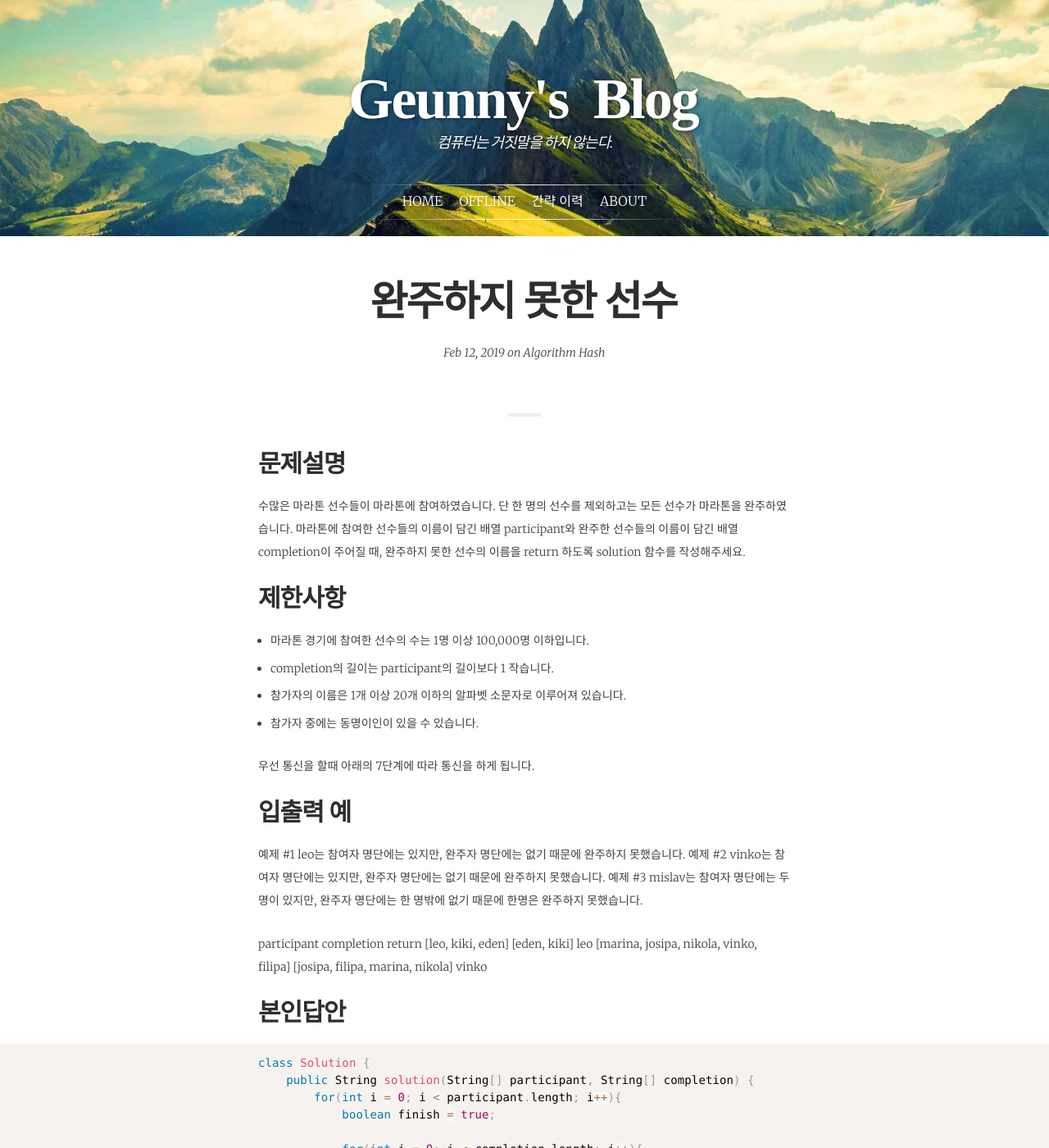
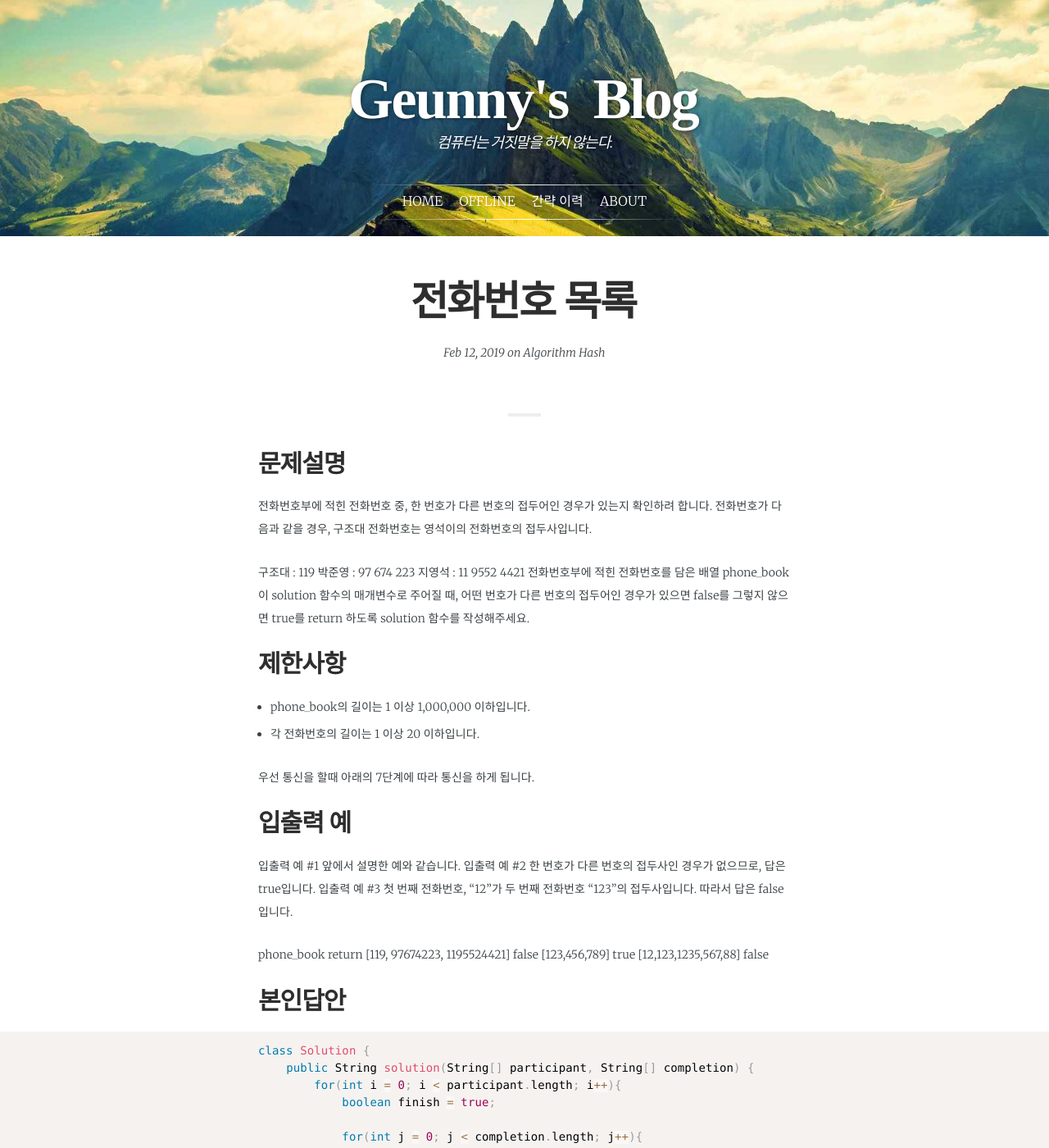
Before and after one commit to jwillmer/jekyllDecent, a Jekyll site: the page built from _posts/2019-02-12-algorithm-hash-2.md, in a window 1280 px wide and 1400 px high. Shown: the whole window at 82% size. Built offline with Jekyll 4.4.1, drawn with Linux system fonts in a browser that asks for light colours; some web fonts are replaced.

Commit message:
Update 2019-02-12-algorithm-hash-2.md

```diff
--- a/_posts/2019-02-12-algorithm-hash-2.md
+++ b/_posts/2019-02-12-algorithm-hash-2.md
@@ -1,7 +1,7 @@
 ---
 layout:            post
-title:             "완주하지 못한 선수"
-menutitle:         "해시를 이용한 알고리즘 1"
+title:             "전화번호 목록"
+menutitle:         "해시를 이용한 알고리즘 2"
 tags:              Algorithm Hash
 category:          Algorithm
 author:            geunyoung
@@ -17,26 +17,32 @@ math:		   false
 
 
 ## 문제설명
-수많은 마라톤 선수들이 마라톤에 참여하였습니다. 단 한 명의 선수를 제외하고는 모든 선수가 마라톤을 완주하였습니다.
-마라톤에 참여한 선수들의 이름이 담긴 배열 participant와 완주한 선수들의 이름이 담긴 배열 completion이 주어질 때, 완주하지 못한 선수의 이름을 return 하도록 solution 함수를 작성해주세요.
+
+전화번호부에 적힌 전화번호 중, 한 번호가 다른 번호의 접두어인 경우가 있는지 확인하려 합니다.
+전화번호가 다음과 같을 경우, 구조대 전화번호는 영석이의 전화번호의 접두사입니다.
+
+구조대 : 119
+박준영 : 97 674 223
+지영석 : 11 9552 4421
+전화번호부에 적힌 전화번호를 담은 배열 phone_book 이 solution 함수의 매개변수로 주어질 때, 어떤 번호가 다른 번호의 접두어인 경우가 있으면 false를 그렇지 않으면 true를 return 하도록 solution 함수를 작성해주세요.
+
 
 ## 제한사항
- - 마라톤 경기에 참여한 선수의 수는 1명 이상 100,000명 이하입니다.
- - completion의 길이는 participant의 길이보다 1 작습니다.
- - 참가자의 이름은 1개 이상 20개 이하의 알파벳 소문자로 이루어져 있습니다.
- - 참가자 중에는 동명이인이 있을 수 있습니다.
+ - phone_book의 길이는 1 이상 1,000,000 이하입니다.
+ - 각 전화번호의 길이는 1 이상 20 이하입니다.
 
 우선 통신을 할때 아래의 7단계에 따라 통신을 하게 됩니다.
 
 
 ## 입출력 예
-예제 #1 leo는 참여자 명단에는 있지만, 완주자 명단에는 없기 때문에 완주하지 못했습니다.
-예제 #2 vinko는 참여자 명단에는 있지만, 완주자 명단에는 없기 때문에 완주하지 못했습니다.
-예제 #3 mislav는 참여자 명단에는 두 명이 있지만, 완주자 명단에는 한 명밖에 없기 때문에 한명은 완주하지 못했습니다.
+입출력 예 #1 앞에서 설명한 예와 같습니다.
+입출력 예 #2 한 번호가 다른 번호의 접두사인 경우가 없으므로, 답은 true입니다.
+입출력 예 #3 첫 번째 전화번호, “12”가 두 번째 전화번호 “123”의 접두사입니다. 따라서 답은 false입니다.
 
-participant	                            completion	                      return
-[leo, kiki, eden]                      	[eden, kiki]	                    leo
-[marina, josipa, nikola, vinko, filipa]	[josipa, filipa, marina, nikola]	vinko
+phone_book                   	return
+[119, 97674223, 1195524421]	  false
+[123,456,789]	                true
+[12,123,1235,567,88]	         false
 
 ## 본인답안
 
```
